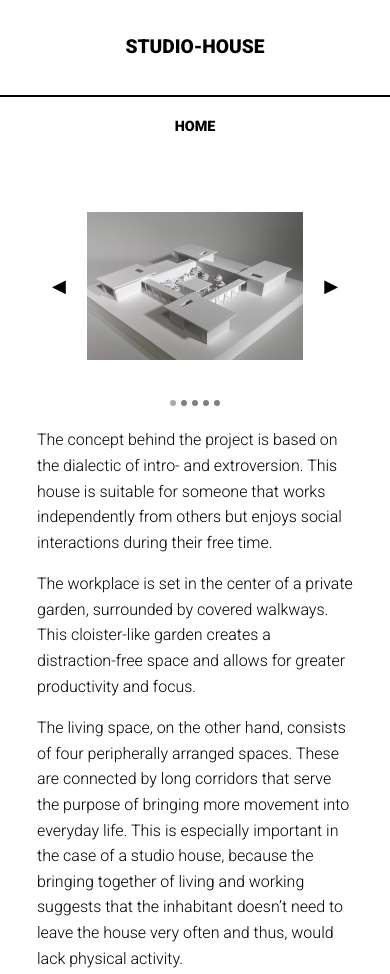
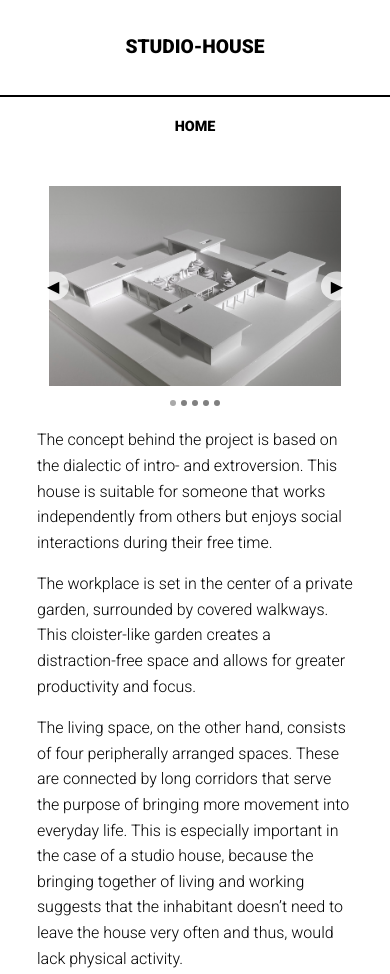
Before and after one commit to magdalena-stankova/portfolio, a plain HTML site: page atelierhaus.html in a window 390 px wide. Shown: the top 974 px of the page. Drawn offline with Linux system fonts and the light colour scheme.

Commit message:
Add files via upload

```diff
--- a/style.css
+++ b/style.css
@@ -163,6 +163,7 @@ footer a:hover {
         font-size: 18px !important;
         left: auto !important;
         right: auto !important;
+        background: rgba(255, 255, 255, 0.7) !important;
         border-radius: 50% !important;
         padding: 10px 15px !important;
         z-index: 1000 !important; /* Ensures it stays above images */
@@ -175,10 +176,22 @@ footer a:hover {
     .carousel-arrow.right {
         right: 5px !important;
     }
+}
 
-    /* Ensure there's enough space on the sides for arrows */
-    .carousel {
-        padding-left: 55px;
-        padding-right: 55px;
+@media (max-width: 480px) {
+    .carousel-arrow {
+        font-size: 16px !important;
+        left: auto !important;
+        right: auto !important;
+        padding: 5px 10px !important;
+        z-index: 1000 !important;
+    }
+
+    .carousel-arrow.left {
+        left: 5px !important;
+    }
+
+    .carousel-arrow.right {
+        right: 5px !important;
     }
 }
```
